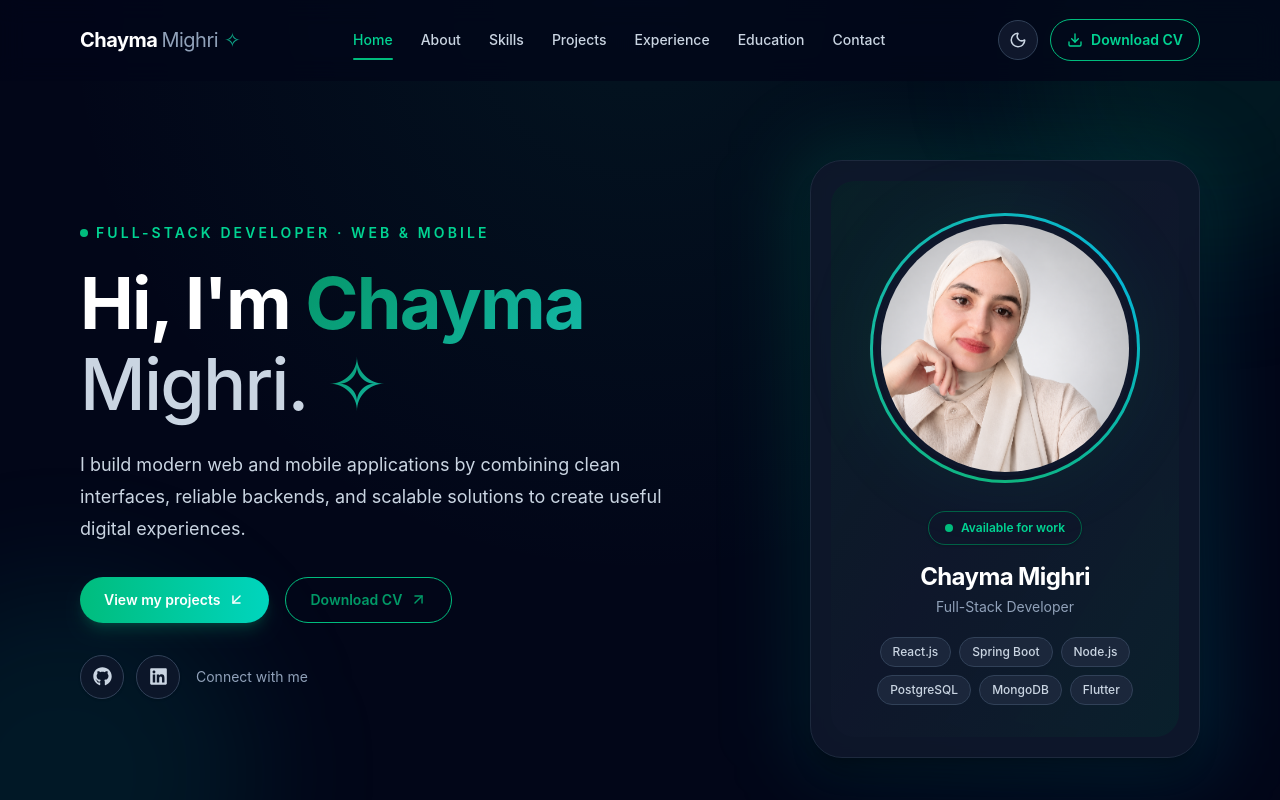
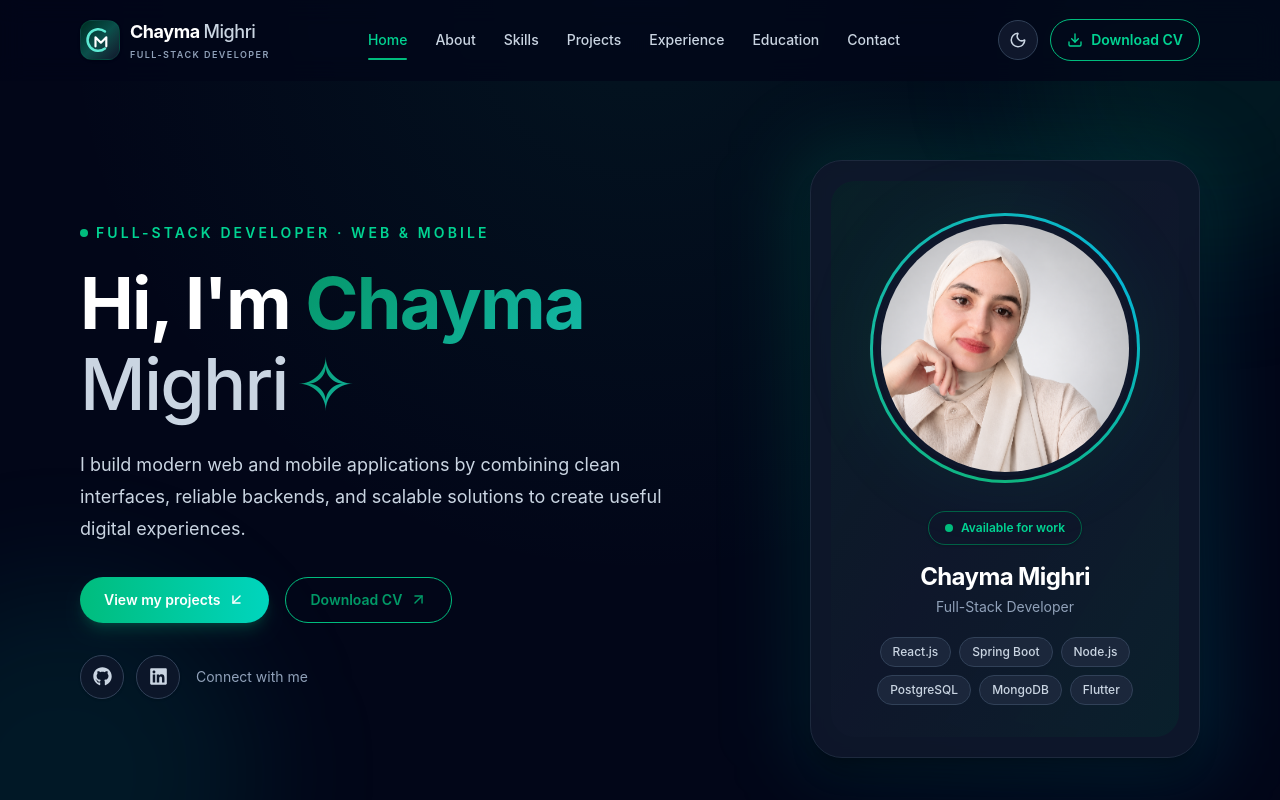
Before and after one commit to chaymamighri/my_portfolio, a React (Vite) app: page / in a window 1280 px wide. Shown: the top 800 px of the page. Built offline with nearby package versions, Linux system fonts and the light colour scheme.

Commit message:
make some changes

```diff
--- a/src/assets/components/Footer.jsx
+++ b/src/assets/components/Footer.jsx
@@ -37,24 +37,12 @@ export default function Footer() {
 
       <div className="container-custom flex flex-col items-center justify-between gap-5 py-7 sm:py-8 md:flex-row">
 
-        {/* Copyright */}
+
 <p className="text-center text-sm leading-relaxed text-slate-500 dark:text-slate-400 md:text-left">
   © {new Date().getFullYear()}{" "}
   <span className="font-semibold text-slate-900 dark:text-white">
     Chayma Mighri
   </span>
-
-          <motion.span
-            aria-hidden="true"
-            whileHover={shouldReduceMotion ? undefined : {
-              scale: 1.25,
-              rotate: 90,
-            }}
-            transition={{ type: "spring", stiffness: 350, damping: 15 }}
-            className="gradient-text ml-1 inline-block"
-          >
-            ✧
-          </motion.span>
 
   <span className="mx-1.5 text-slate-300 dark:text-slate-700">
     |
--- a/src/assets/components/Navbar.jsx
+++ b/src/assets/components/Navbar.jsx
@@ -196,40 +196,58 @@ export default function Navbar() {
       <div className="container-custom">
         <div className="flex h-20 items-center justify-between gap-3">
 
-          {/* Logo */}
+
+{/* Personal brand logo */}
 <button
   type="button"
   onClick={() => handleNavigation("home")}
   aria-label="Go to home section"
-            className="group inline-flex shrink-0 items-center rounded-lg text-lg font-bold tracking-tight text-slate-900 focus-visible:outline-none focus-visible:ring-2 focus-visible:ring-emerald-500 sm:text-xl dark:text-white"
+  className="group inline-flex shrink-0 items-center gap-2.5 rounded-xl text-left focus-visible:outline-none focus-visible:ring-2 focus-visible:ring-emerald-500 focus-visible:ring-offset-2 dark:focus-visible:ring-offset-slate-950"
 >
-            <span className="transition-colors duration-200 group-hover:text-emerald-700 dark:group-hover:text-emerald-400">
-              Chayma
+  {/* Custom CM monogram */}
+  <span
+    aria-hidden="true"
+    className="flex h-10 w-10 shrink-0 items-center justify-center rounded-xl border border-emerald-700/20 bg-gradient-to-br from-emerald-950 via-teal-900 to-slate-900 shadow-sm transition-all duration-300 group-hover:border-emerald-400/60 group-hover:shadow-md group-hover:shadow-emerald-500/10"
+  >
+    <svg
+      viewBox="0 0 40 40"
+      className="h-9 w-9"
+      fill="none"
+    >
+      {/* C */}
+      <path
+        d="M25.5 10.5 A12 12 0 1 0 25.5 29.5"
+        stroke="#5EEAD4"
+        strokeWidth="2.8"
+        strokeLinecap="round"
+      />
+
+      {/* M */}
+      <path
+        d="M15 27 V17 L21 23 L27 17 V27"
+        stroke="white"
+        strokeWidth="2.4"
+        strokeLinecap="round"
+        strokeLinejoin="round"
+      />
+    </svg>
   </span>
 
-            <span className="ml-1 font-normal text-slate-500 dark:text-slate-400">
+  {/* Name */}
+  <span className="flex flex-col">
+    <span className="whitespace-nowrap text-base font-bold tracking-tight text-slate-900 transition-colors duration-200 group-hover:text-emerald-700 dark:text-white dark:group-hover:text-emerald-400 sm:text-lg">
+      Chayma{" "}
+      <span className="font-medium text-slate-500 dark:text-slate-300">
         Mighri
       </span>
-<motion.span
-  whileHover={
-    shouldReduceMotion
-      ? {}
-      : {
-          scale: 1.25,
-          rotate: 180,
-        }
-  }
-  transition={{
-    type: "spring",
-    stiffness: 350,
-    damping: 15,
-  }}
-  aria-hidden="true"
-  className="gradient-text ml-1.5 inline-block cursor-default text-xl"
->
-  ✧
-</motion.span>
+    </span>
+
+    <span className="mt-0.5 text-[9px] font-semibold uppercase tracking-[0.16em] text-slate-500 dark:text-slate-400">
+      Full-Stack Developer
+    </span>
+  </span>
 </button>
+
 
           {/* Desktop navigation */}
           <nav
--- a/src/assets/sections/Hero.jsx
+++ b/src/assets/sections/Hero.jsx
@@ -1,4 +1,3 @@
-
 import { useState } from "react";
 import { FaGithub, FaLinkedin } from "react-icons/fa";
 import { motion, useReducedMotion } from "motion/react";
@@ -77,7 +76,7 @@ export default function Hero() {
               Full-Stack Developer · Web & Mobile
             </motion.p>
 
-            {/* Main title */}
+
 <motion.h1
   variants={fadeUp}
   className="mx-auto max-w-3xl text-4xl font-bold leading-[1.12] tracking-tight text-slate-900 dark:text-white sm:text-5xl md:text-6xl lg:mx-0 lg:text-6xl xl:text-7xl"
@@ -85,28 +84,26 @@ export default function Hero() {
   Hi, I&apos;m{" "}
   <span className="gradient-text">Chayma</span>{" "}
   <span className="font-medium text-slate-600 dark:text-slate-300">
-                Mighri.
-              </span>{" "}
+    Mighri
+  </span>
   <motion.span
     whileHover={
       shouldReduceMotion
-                    ? {}
-                    : {
-                        scale: 1.25,
-                        rotate: 180,
-                      }
+        ? undefined
+        : { scale: 1.25, rotate: 180 }
     }
     transition={{
       type: "spring",
       stiffness: 350,
       damping: 15,
     }}
-                className="gradient-text ml-1 inline-block cursor-default"
+    className="gradient-text ml-2 inline-block cursor-default"
     aria-hidden="true"
   >
     ✧
   </motion.span>
 </motion.h1>
+
 
             {/* Description */}
             <motion.p
```
Lines whose indentation alone changed are shown as unchanged.
